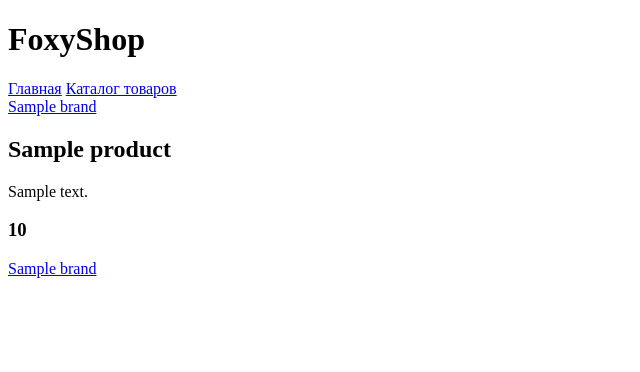
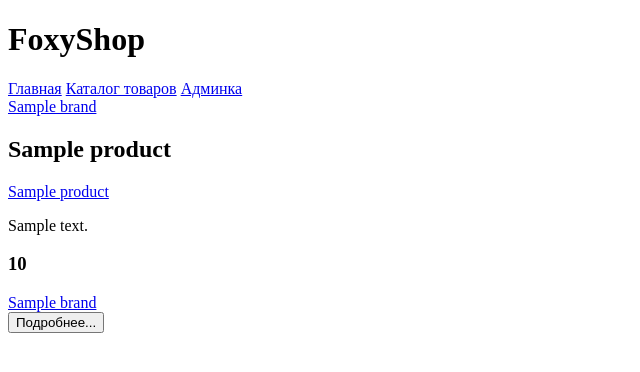
Before and after one commit to eljhr9/FoxyShop, a Django app: page /shop/ in a window 1280 px wide. Shown: the top 372 px of the page, without its empty margins (0-640 px from the left). Run offline with Django 3.2, Linux system fonts and the light colour scheme; tables that the repository leaves empty hold one stand-in row (values such as "Sample post").

Commit message:
add product.html

```diff
--- a/django_shop/settings.py
+++ b/django_shop/settings.py
@@ -91,7 +91,6 @@ DATABASES = {
     }
 }
 
-
 # Password validation
 # https://docs.djangoproject.com/en/2.2/ref/settings/#auth-password-validators
 
--- a/shop/urls.py
+++ b/shop/urls.py
@@ -4,6 +4,7 @@ from . import views
 app_name = 'shop'
 urlpatterns = [
 	path('', views.products, name='products'),
-	path('<str:brand_id>/', views.by_brand, name='by_brand'),
-	path('brand/', views.brand, name='brand')
+	path('brand/<int:brand_id>/', views.by_brand, name='by_brand'),
+	path('brand/', views.brand, name='brand'),
+	path('<int:product_id>/', views.product, name='product'),
 ]
--- a/shop/views.py
+++ b/shop/views.py
@@ -26,3 +26,9 @@ def by_brand(request, brand_id):
 	current_brand = Brand.objects.get(pk=brand_id)
 	context = {'products': products, 'brands': brands, 'current_brand': current_brand}
 	return render(request, 'shop/by_brand.html', context)
+
+def product(request, product_id):
+	product = Product.objects.get(pk=product_id)
+	brands = Brand.objects.all()
+	context = {'product': product, 'brands': brands}
+	return render(request, 'shop/product.html', context)
--- a/templates/base.html
+++ b/templates/base.html
@@ -14,10 +14,11 @@
 	<nav>
 		<a href="{% url 'index' %}">Главная</a>
 		<a href="{% url 'shop:products' %}">Каталог товаров</a>
+		<a href="{% url 'index' %}admin">Админка</a>
 	</nav>
 	<nav>
 		{% for brand in brands %}
-		<a href="{% url 'shop:by_brand' brand.pk %}">{{ brand.name }}</a>
+		<a href="{% url 'shop:by_brand' brand.id %}">{{ brand.name }}</a>
 		{% endfor %}
 	</nav>
 	{% block content %}
--- a/templates/shop/products.html
+++ b/templates/shop/products.html
@@ -4,9 +4,15 @@
 {% for product in products %}
 <div>
 	<h2>{{ product.title }}</h2>
+	<a href="{% url 'shop:product' product.pk %}">{{ product.title }}</a>
 	<p>{{ product.text }}</p>
 	<h3>{{ product.price }}</h3>
-	<a href="{% url 'shop:by_brand' product.brand.pk %}">{{ product.brand }}</a>
+	{% if product.brand %}
+	  <a href="{% url 'shop:by_brand' product.brand.pk %}">{{ product.brand }}</a>
+	{% endif %}
+	<form action="{% url 'shop:product' product.pk %}">
+		<button>Подробнее...</button>
+	</form>
 </div>
 {% endfor %}
 {% endblock content %}
```
Also changed, not shown: templates/shop/product.html (added, +9 -0 lines), templates/shop/index.html (line endings or trailing spaces).
